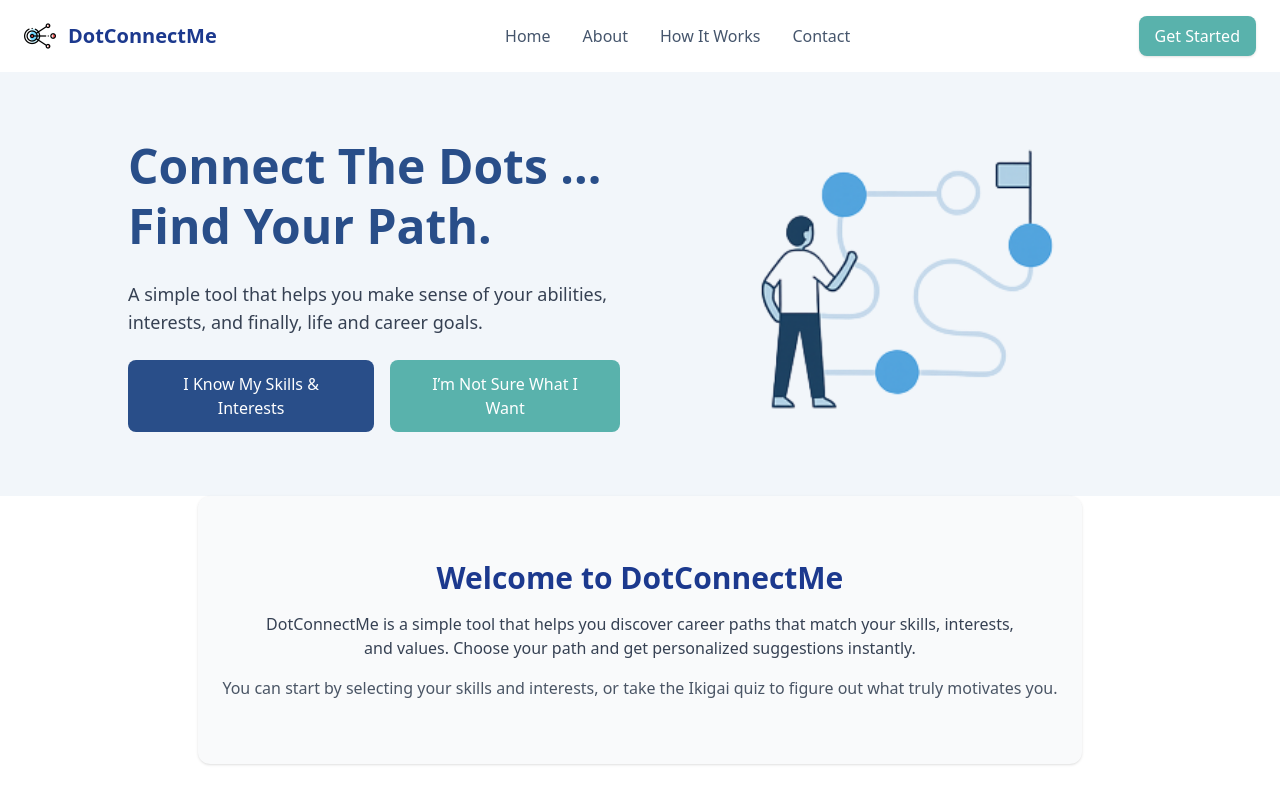
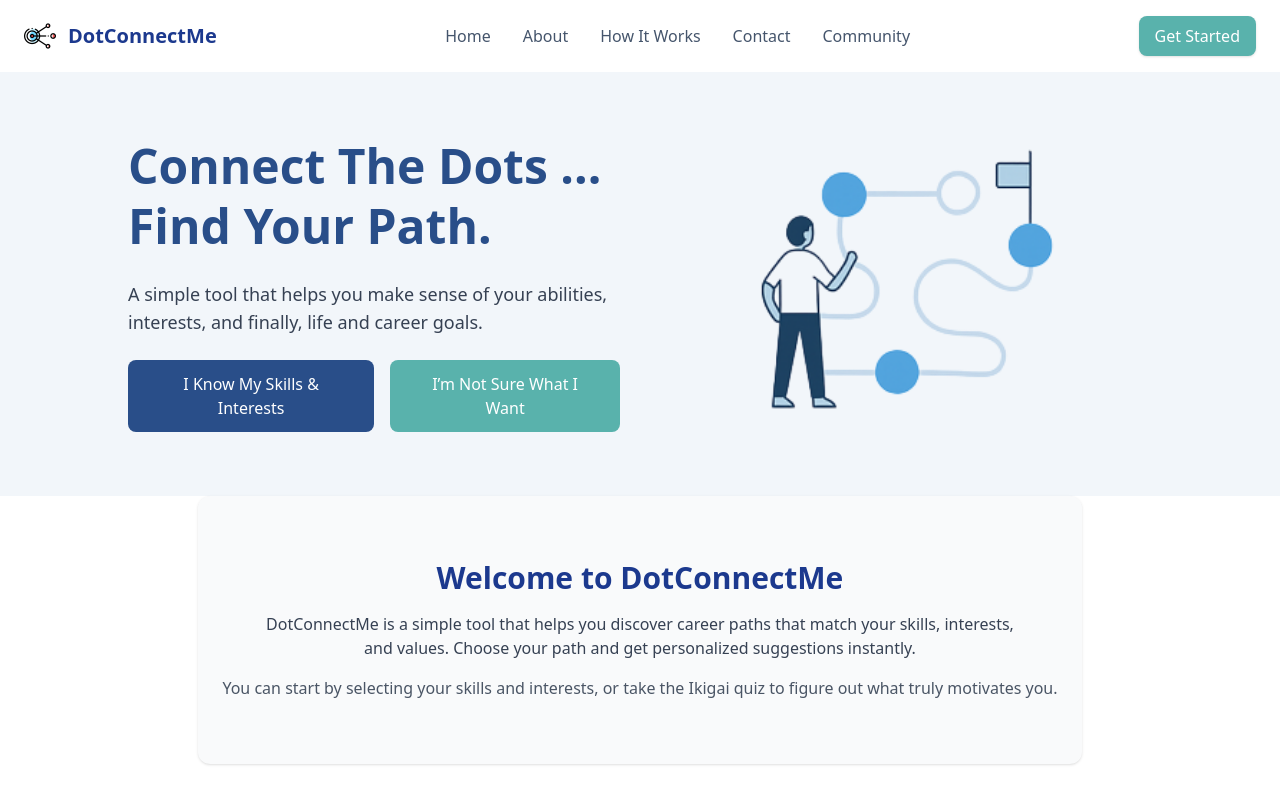
Before and after one commit to mehrnaz98/DotConnectMe, a Vue app: page / in a window 1280 px wide. Shown: the top 800 px of the page. Built offline with nearby package versions, Linux system fonts and the light colour scheme.

Commit message:
Update Navbar.vue

```diff
--- a/src/components/Navbar.vue
+++ b/src/components/Navbar.vue
@@ -14,6 +14,9 @@
       <li class="hover:text-blue-700 cursor-pointer">About</li>
       <li class="hover:text-blue-700 cursor-pointer">How It Works</li>
       <li class="hover:text-blue-700 cursor-pointer">Contact</li>
+      <li class="hover:text-blue-700 cursor-pointer">
+        <router-link to="/community">Community</router-link>
+      </li>
     </ul>
 
     <!-- Get Started Button -->
@@ -51,6 +54,9 @@
       <li class="hover:text-blue-700 cursor-pointer">About</li>
       <li class="hover:text-blue-700 cursor-pointer">How It Works</li>
       <li class="hover:text-blue-700 cursor-pointer">Contact</li>
+      <li class="hover:text-blue-700 cursor-pointer">
+        <router-link to="/community">Community</router-link>
+      </li>
       <li>
         <button
           class="w-full bg-[#59B2AC] text-white px-4 py-2 rounded-lg shadow hover:bg-[#3ABFAB]"
```
